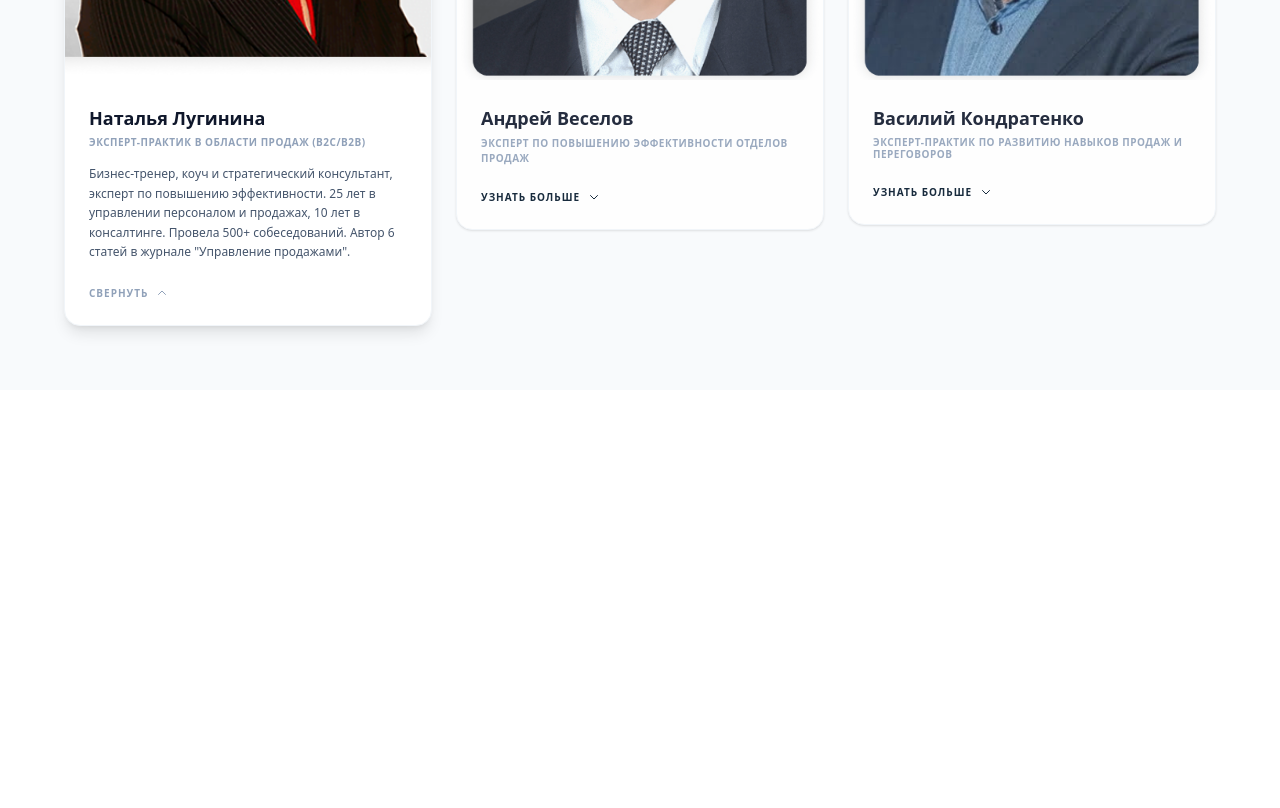
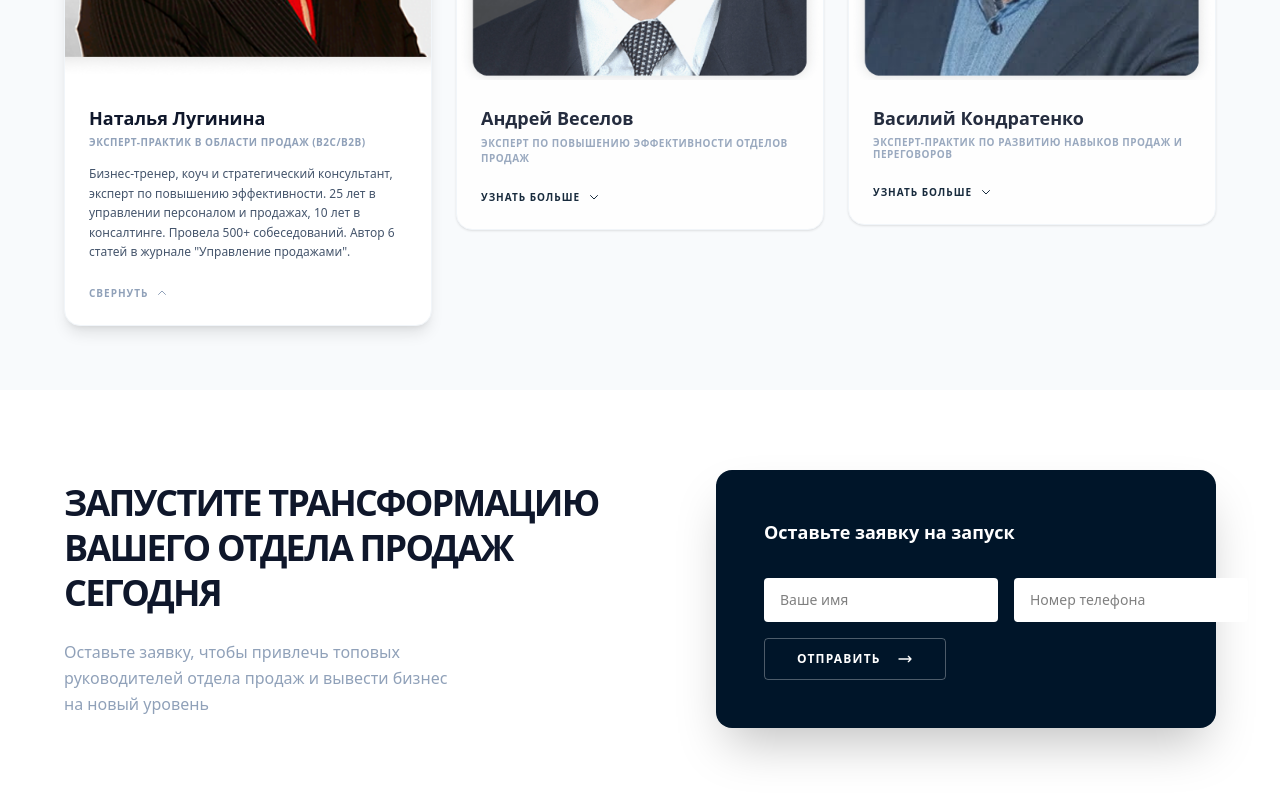
Before and after one commit to Ilyos11/Tailwind-6, a website: page index.html in a window 1280 px wide. Shown: the part 9169-9977 px from the top of the page. Before the commit the page ends 9559 px from the top, so only its background shows below. Drawn offline with Linux system fonts and the light colour scheme.

Commit message:
16 commit

```diff
--- a/index.html
+++ b/index.html
@@ -1048,6 +1048,48 @@
 </section>
 
 
+<!-- Footer -->
+<section class="bg-white py-20 px-4 md:px-8">
+  <div class="max-w-6xl mx-auto flex flex-col md:flex-row items-center justify-between gap-12">
+
+    <div class="w-full md:w-1/2">
+      <h2 class="text-3xl md:text-4xl font-extrabold text-slate-900 leading-tight mb-6 uppercase tracking-tighter">
+        Запустите трансформацию вашего отдела продаж сегодня
+      </h2>
+      <p class="text-slate-400 text-sm md:text-base max-w-sm leading-relaxed">
+        Оставьте заявку, чтобы привлечь топовых руководителей отдела продаж и вывести бизнес на новый уровень
+      </p>
+    </div>
+
+    <div class="w-full md:w-[500px] bg-[#001529] p-8 md:p-12 rounded-2xl shadow-2xl">
+      <h3 class="text-white font-bold text-lg mb-8">Оставьте заявку на запуск</h3>
+
+      <form class="space-y-4">
+        <div class="flex flex-col md:flex-row gap-4">
+          <input
+            type="text"
+            placeholder="Ваше имя"
+            class="flex-1 bg-white px-4 py-3 rounded text-sm outline-none focus:ring-2 focus:ring-blue-500 transition-all"
+          >
+          <input
+            type="tel"
+            placeholder="Номер телефона"
+            class="flex-1 bg-white px-4 py-3 rounded text-sm outline-none focus:ring-2 focus:ring-blue-500 transition-all"
+          >
+        </div>
+
+        <button type="submit" class="mt-4 border border-white/30 text-white px-8 py-3 rounded flex items-center gap-4 hover:bg-white hover:text-[#001529] transition-all font-bold text-xs uppercase tracking-widest">
+          Отправить
+          <svg xmlns="http://w3.org" class="h-4 w-4" fill="none" viewBox="0 0 24 24" stroke="currentColor">
+            <path stroke-linecap="round" stroke-linejoin="round" stroke-width="2" d="M17 8l4 4m0 0l-4 4m4-4H3" />
+          </svg>
+        </button>
+      </form>
+    </div>
+
+  </div>
+</section>
+
 
 </body>
 </html>
```
Also changed, not shown: src/output.css.
